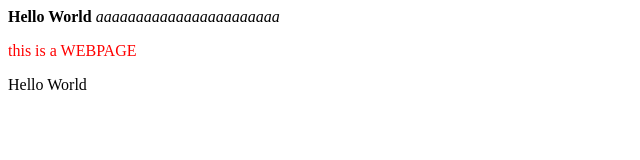
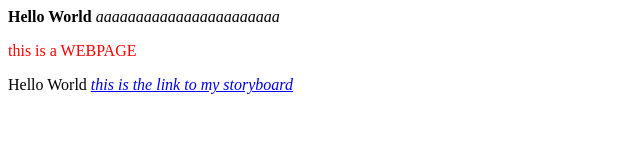
Before and after one commit to archisu/archisu.github.io, a plain HTML site: page index.html in a window 1280 px wide. Shown: the whole page, without its empty margins (0-640 px from the left). Drawn offline with Linux system fonts and the light colour scheme.

Commit message:
updating the main html file

```diff
--- a/index.html
+++ b/index.html
@@ -11,5 +11,6 @@
         </i>
         <p style="color:#FF0000";>this is a WEBPAGE</p>
         Hello World
+        <em> <a href="https://archisu.github.io/storyboard.png">this is the link to my storyboard</a></em>
     </body>
 </html>
```
